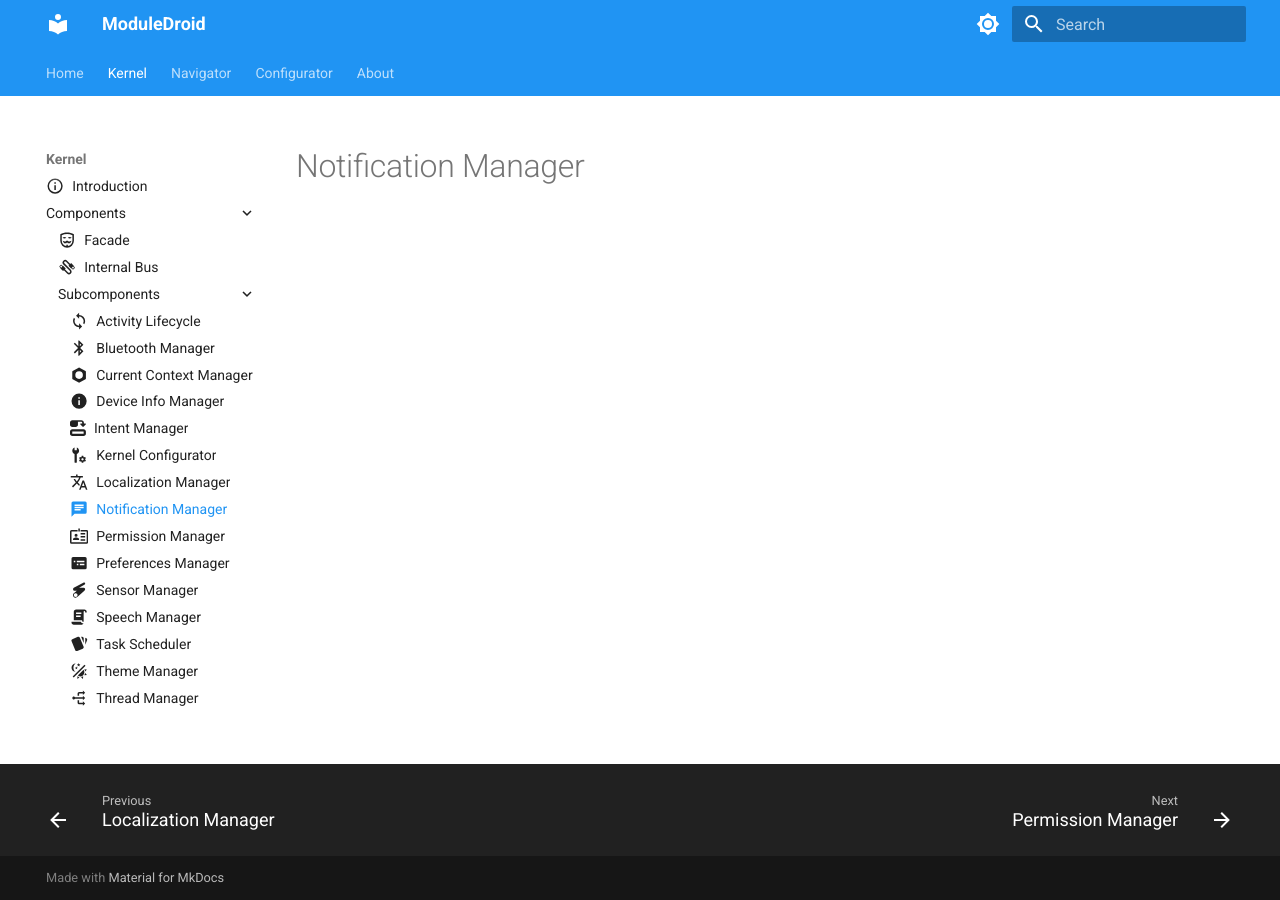
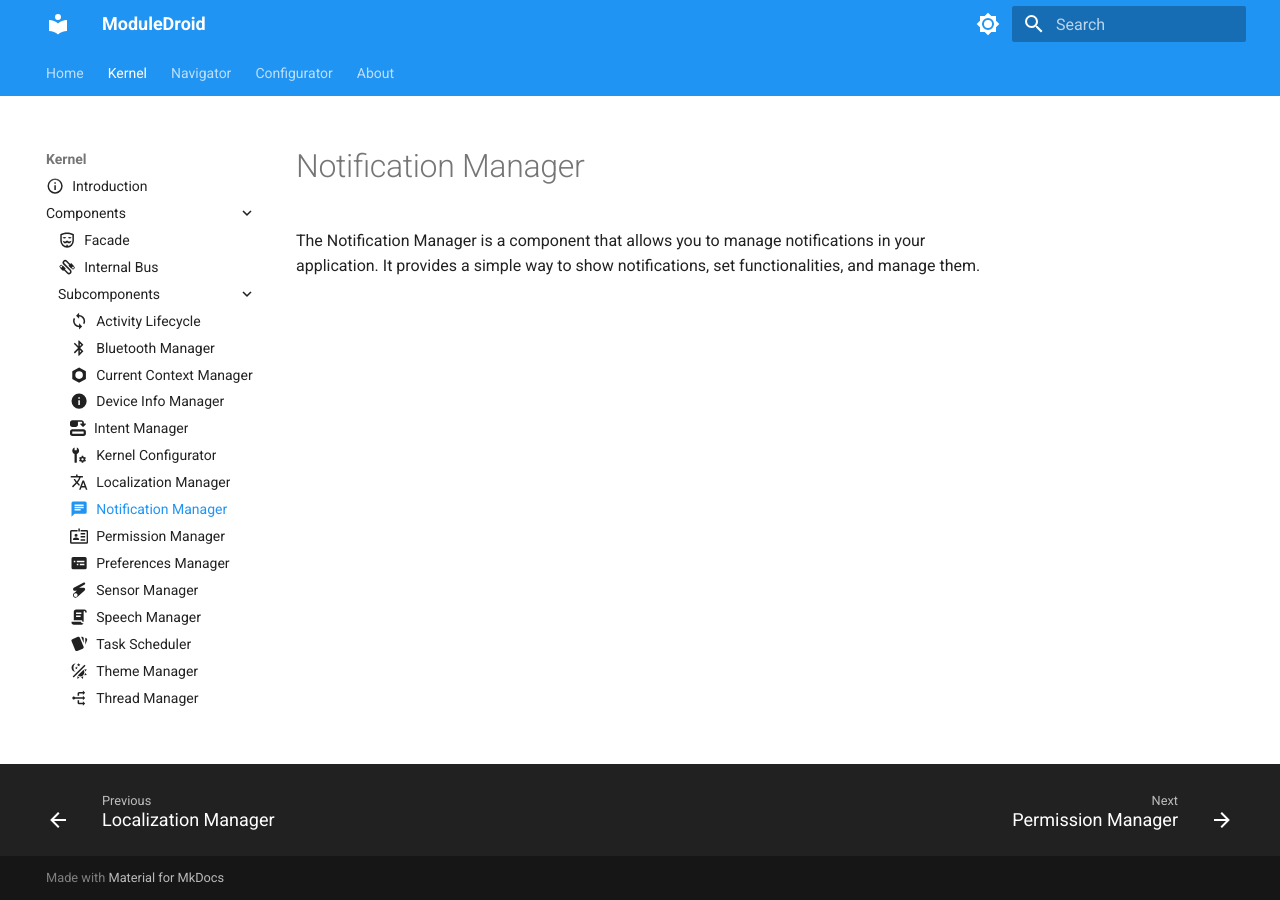
Before and after one commit to agp221-ua/ModuleDroid-Doc, an MkDocs documentation site: the page built from docs/kernel/components/subcomponents/notification_manager.md, in a window 1280 px wide. Built offline with MkDocs 1.6.1 and Material for MkDocs 9.7.7, drawn with Linux system fonts in a browser that asks for light colours.

Commit message:
notification manager

```diff
--- a/docs/kernel/components/subcomponents/notification_manager.md
+++ b/docs/kernel/components/subcomponents/notification_manager.md
@@ -1,3 +1,12 @@
 ---
 icon: material/message-text
 ---
+
+# Notification Manager
+
+The Notification Manager is a component that allows you to manage notifications in your application. It provides a
+simple way to show notifications, set functionalities, and manage them.
+
+[//]: # (todo: en un plugin podrian meterse las notificaciones locales, toasts custom - duracion, colores, etc -, dialogs)
+
+[//]: # (custom, etc, y notificaciones push;)
```
